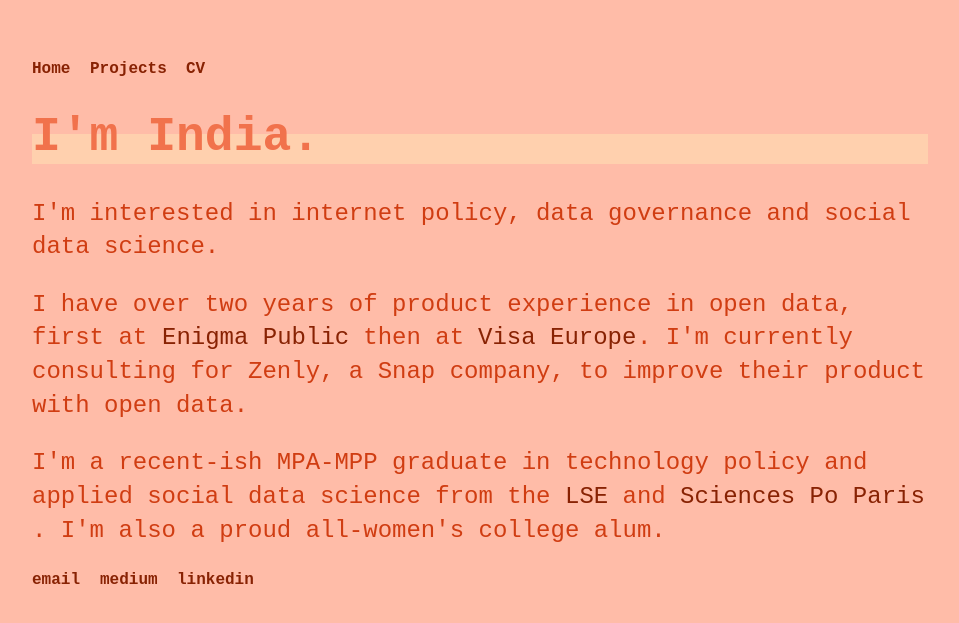
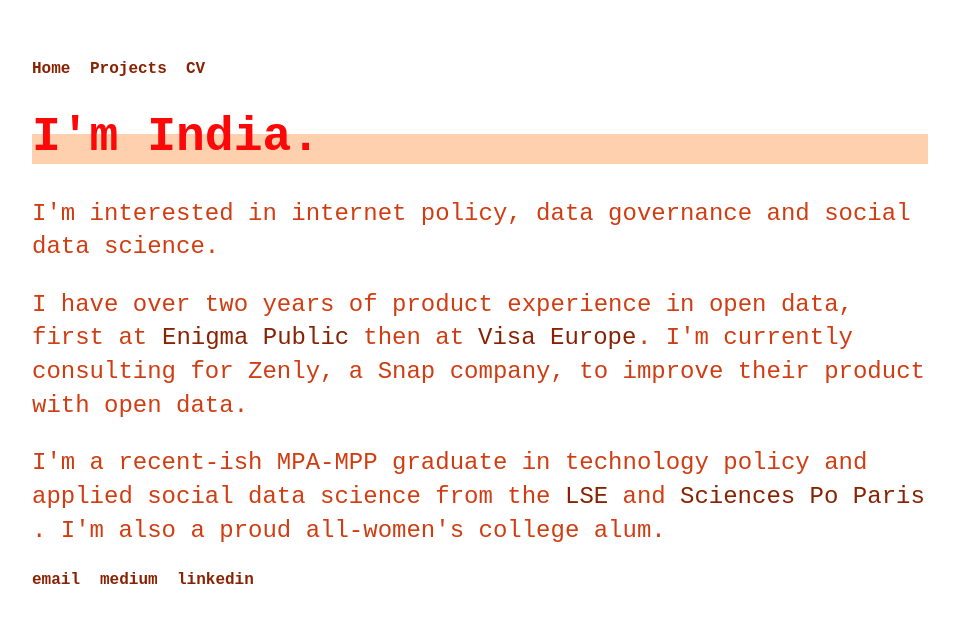
Before and after one commit to india-kerle/indy-web, a Jekyll site: the page built from index.html, in a window 1280 px wide. Shown: the top 623 px of the page, without its empty margins (160-1119 px from the left). Built offline with Jekyll 4.4.1, drawn with Linux system fonts in a browser that asks for light colours.

Commit message:
updated designs

```diff
--- a/css/main.css
+++ b/css/main.css
@@ -1,7 +1,7 @@
 body {
     margin: 60px auto;
     width: 70%;
-    background-color: #FFBCA8;
+    background-color: #ffffff;
 }
 nav ul, footer ul {
     font-family: "Courier New", Courier, monospace;
@@ -19,7 +19,7 @@
 h1 {
     font-size: 3em;
     font-family:"Courier New", Courier, monospace;
-    color: #F1724C;
+    color: #fc0808;
     background: linear-gradient(180deg, rgba(255,255,255,0) 45%, #FFD0AE 45%);
 }
 
```
